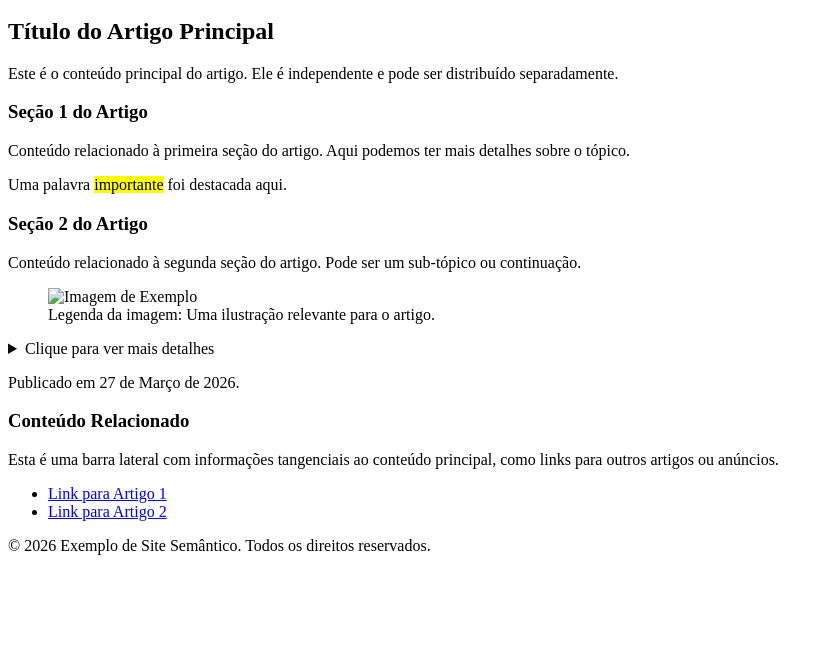
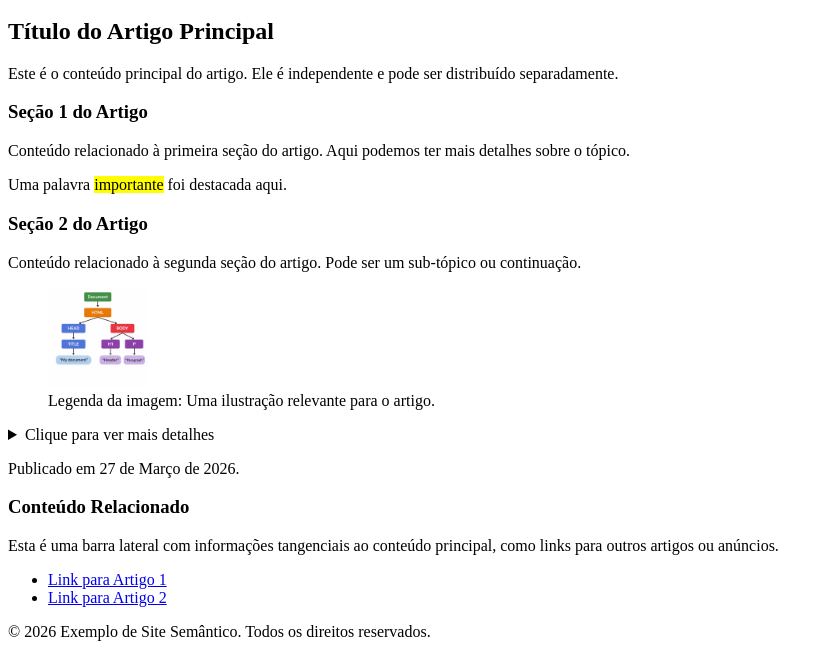
Before and after one commit to gabrielcanhadas/WebFrontEnd2026_01, a plain HTML site: page Aulas HTML/Aula 02/tags_semanticas.html in a window 1280 px wide. Shown: the part 154-811 px from the top of the page, without its empty margins (0-833 px from the left). Drawn offline with Linux system fonts and the light colour scheme.

Commit message:
27mar2026

```diff
--- a/Aulas HTML/Aula 02/tags_semanticas.html
+++ b/Aulas HTML/Aula 02/tags_semanticas.html
@@ -57,8 +57,7 @@
                 <p>Conteúdo relacionado à segunda seção do artigo. Pode ser um sub-tópico ou continuação.</p>
             </section>
             <figure>
-                <img src="C:/Users/Usuário/OneDrive/Área de Trabalho/2025_02/WebFrontEnd/imagens/arquivo.jpg"
-                    alt="Imagem de Exemplo">
+                <img src="/imagens/DOM - html.png" width="100" length="100" alt="Imagem de Exemplo">
                 <figcaption>Legenda da imagem: Uma ilustração relevante para o artigo.</figcaption>
             </figure>
             <details>
```
